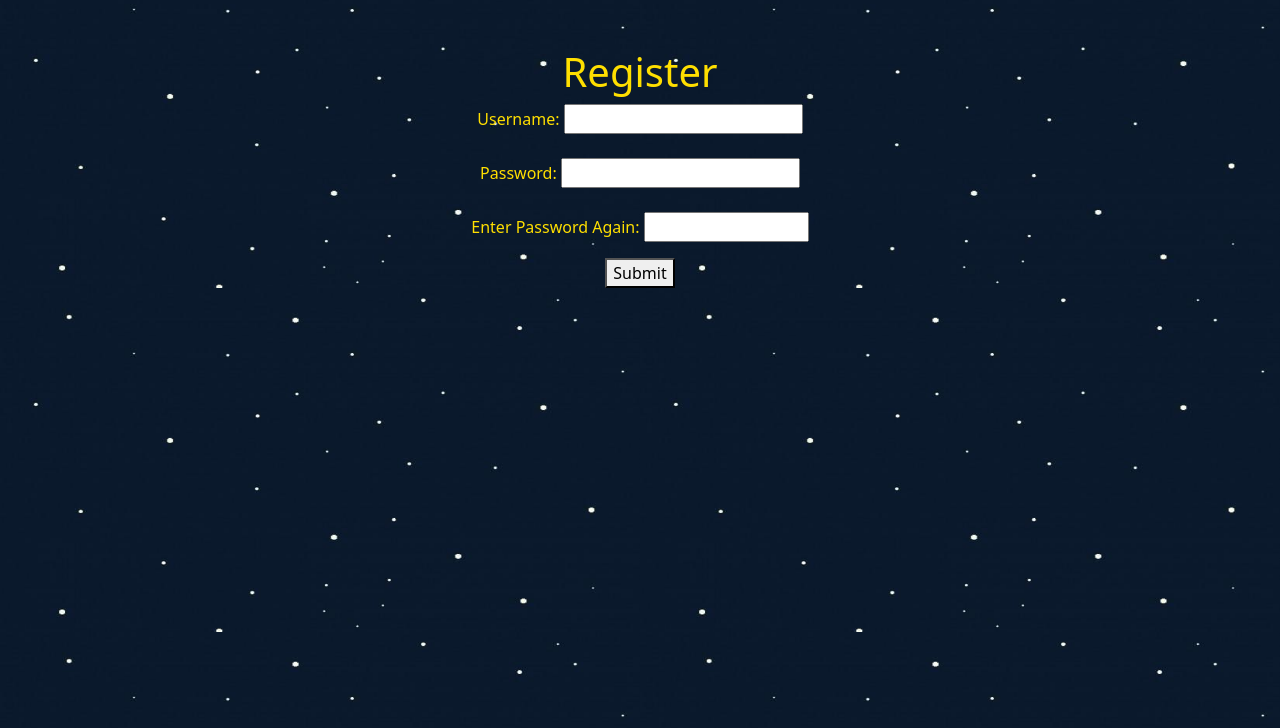
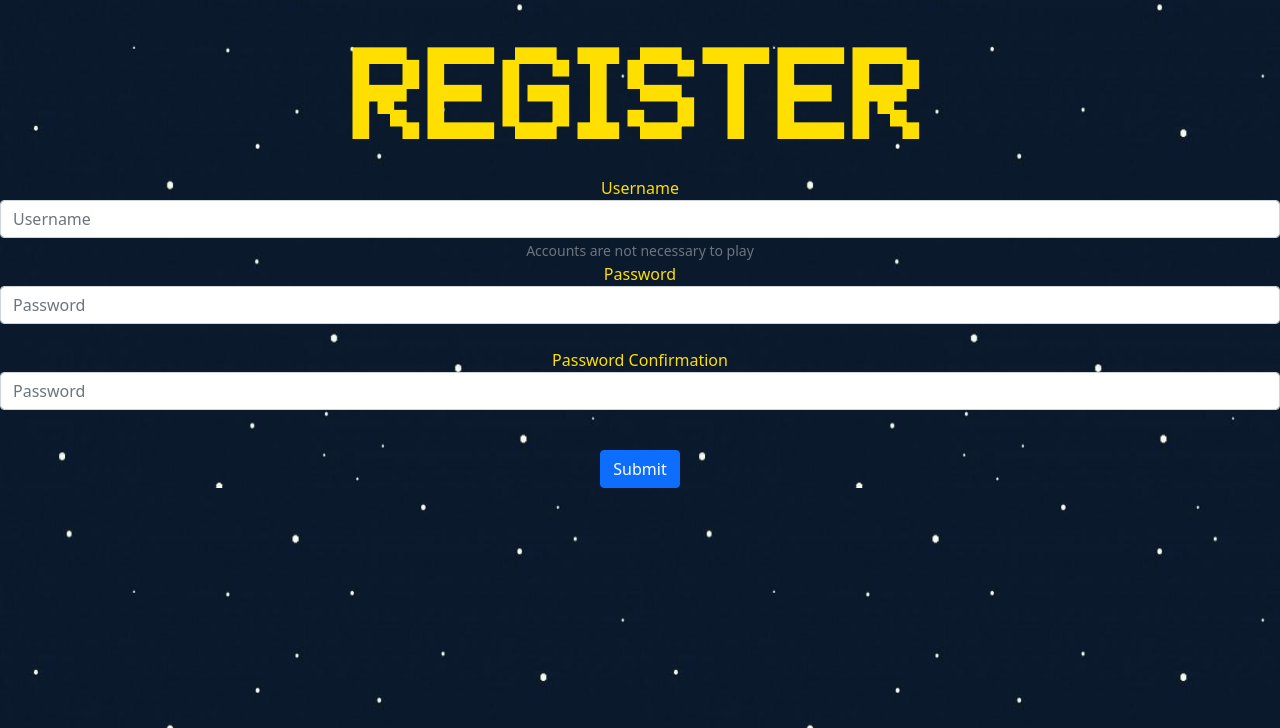
Before and after one commit to PG123432/NeamTame-P02, a Flask app: page /register in a window 1280 px wide. Shown: the part 56-784 px from the top of the page. Run offline with Flask 2, Linux system fonts and the light colour scheme.

Commit message:
Templating

```diff
--- a/app/__init__.py
+++ b/app/__init__.py
@@ -6,6 +6,8 @@ import db
 app = Flask(__name__) #create instance of class Flask
 
 DB_FILE = "WackAMole.db"
+
+db.setup()
 
 @app.route("/", methods=["GET"])
 @app.route("/index", methods=["GET"])
--- a/app/db.py
+++ b/app/db.py
@@ -142,7 +142,7 @@ def getLeaderboard():
     db = sqlite3.connect(DB_FILE)
     c = db.cursor()
 
-    c.execute('SELECT * FROM leaderboard ORDER BY score DESC')
+    c.execute('SELECT * FROM leaderboard ORDER BY score DESC LIMIT 10')
     top = c.fetchall()
 
     db.commit()
@@ -152,7 +152,6 @@ def getLeaderboard():
 
 def main():
     update_topscore("Pat", 200)
-    prin
 
 
 if __name__ == "__main__":
--- a/app/templates/register.html
+++ b/app/templates/register.html
@@ -2,20 +2,27 @@
 
 {% block content %}
 <center>
-  <h1>Register</h1>
+  <h1 style="color: #ffdf00; text-align: center; font-size: 100px; font-weight: bold; font-family: spaceInvaders;">Register</h1>
     <form method="POST">
-          <label for="name">Username:</label>
-          <input type="text" name="name" id="name" required>
-          <br><br>
-          <label for="password">Password:</label>
-          <input type="password" name="password" id="password" size=20 required>
-          <br><br>
-          <label for="password2">Enter Password Again:</label>
-          <input type="password" name="password2" id="password2" size=12 required>
+      <div class="form-group">
+        <label for="username">Username</label>
+        <input type="text" class="form-control" id="username" aria-describedby="emailHelp" placeholder="Username">
+        <small id="notify" class="form-text text-muted">Accounts are not necessary to play</small>
+      </div>
+      <div class="form-group">
+        <label for="pass">Password</label>
+        <input type="password" class="form-control" id="pass" placeholder="Password">
+      </div>
+      <br>
+      <div class="form-group">
+        <label for="pass2">Password Confirmation</label>
+        <input type="password" class="form-control" id="pass2" placeholder="Password">
+      </div>
       {% if error != "" %}
       <p style="color:red">{{ error }}</p>
       {% endif %}
-          <button class="submit button" name="register" id="register">Submit</button>
+      <br>
+      <button type="submit" class="btn btn-primary">Submit</button>
     </form>
 </center>
 
```
Also changed, not shown: app/templates/login.html (+14 -13 lines), WackAMole.db (added), 1 other file. Lines whose indentation alone changed are shown as unchanged.
